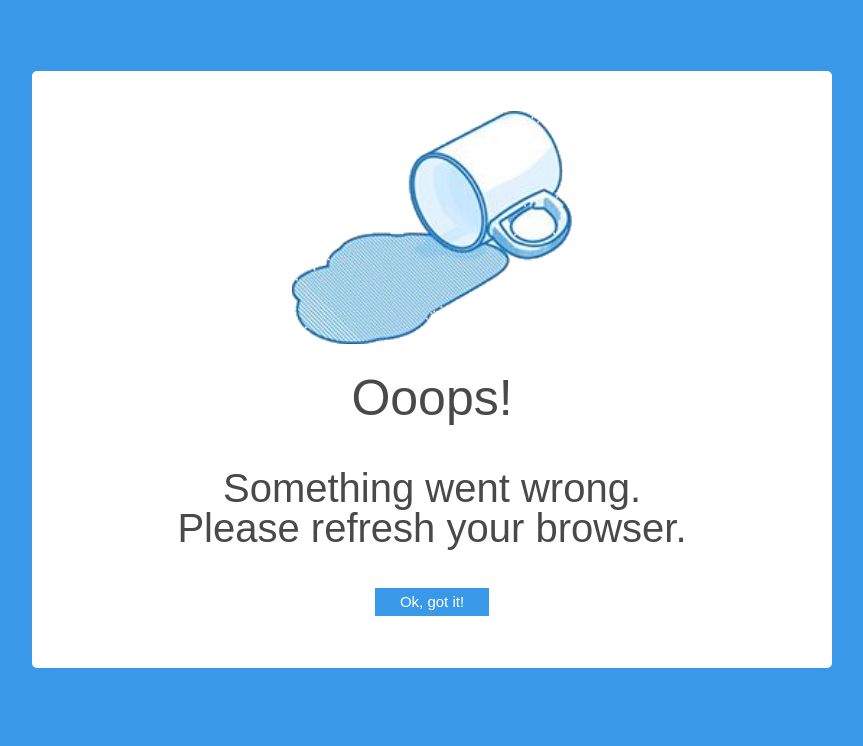
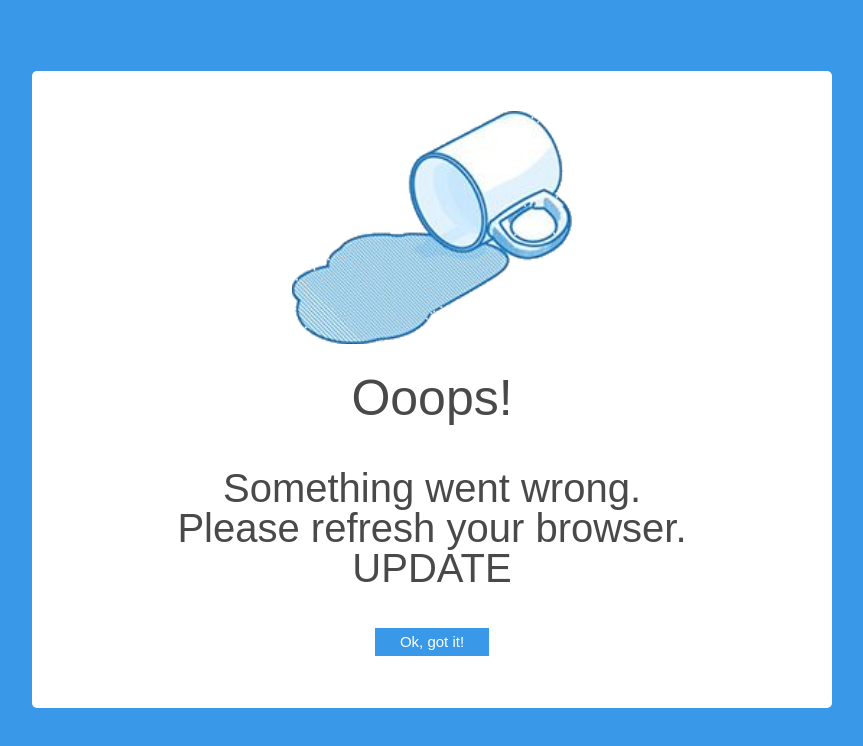
Before and after one commit to lauraMeiz/3-bandymass, a website: page index.html in a window 1280 px wide. Shown: the whole page, without its empty margins (208-1071 px from the left). Drawn offline with Linux system fonts and the light colour scheme.

Commit message:
UPDATE commit

```diff
--- a/index.html
+++ b/index.html
@@ -4,7 +4,7 @@
     <meta charset="UTF-8" />
     <meta http-equiv="X-UA-Compatible" content="IE=edge" />
     <meta name="viewport" content="width=device-width, initial-scale=1.0" />
-    <title>Bandymas ooops Update</title>
+    <title>Bandymas ooops</title>
   </head>
   <body style="background-color: #3998e8">
     <main
@@ -55,7 +55,7 @@
           "
         >
           Something went wrong.<br />
-          Please refresh your browser.
+          Please refresh your browser. UPDATE
         </p>
 
         <a
```
